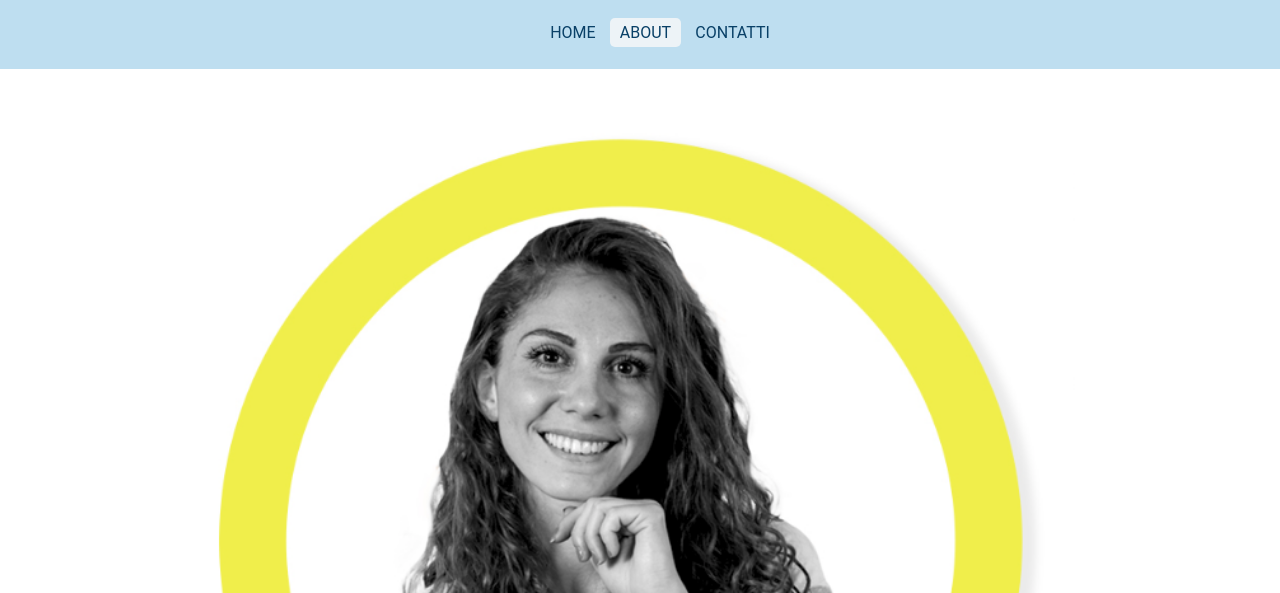
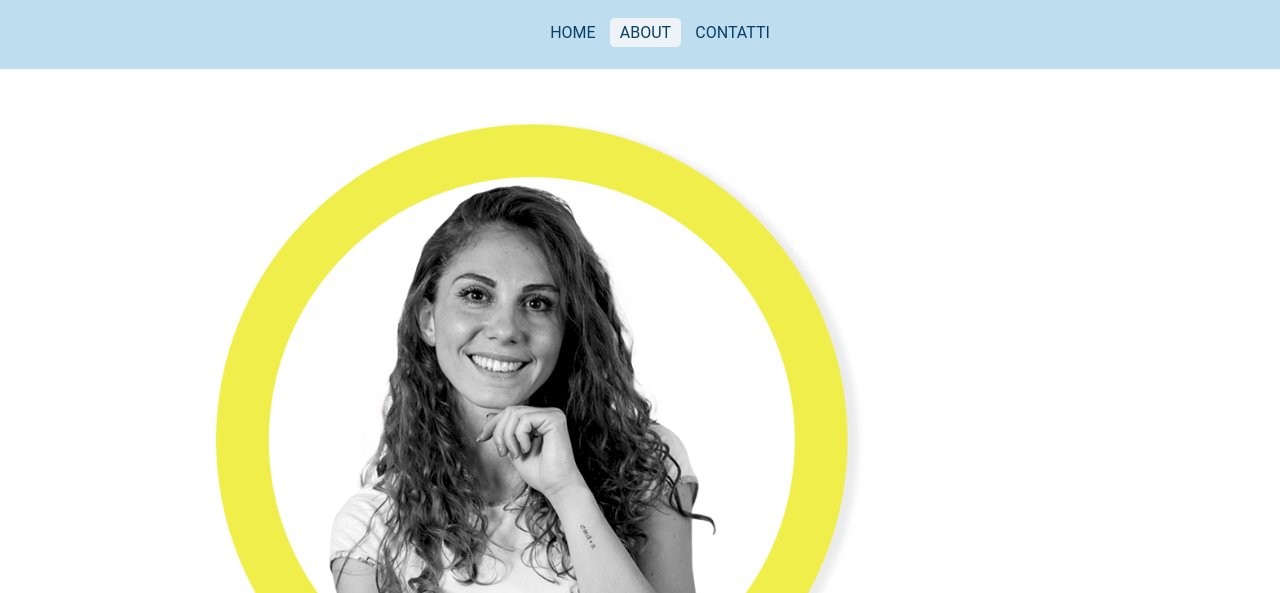
Before and after one commit to vale902/v-di-nuvola, a plain HTML site: page about.html in a window 1280 px wide. Shown: the part 207-800 px from the top of the page. Drawn offline with nearby package versions, Linux system fonts and the light colour scheme; files that its build step writes are made by us from their sources.

Commit message:
Update main.css

```diff
--- a/style/main.css
+++ b/style/main.css
@@ -30,11 +30,6 @@ padding:0 15px;
 	background-color:#EDF3F7;
 	border-radius: 5px;
 	padding:5px;
-
-}
-
-img{
-	width: 100%;
 
 }
 
```
